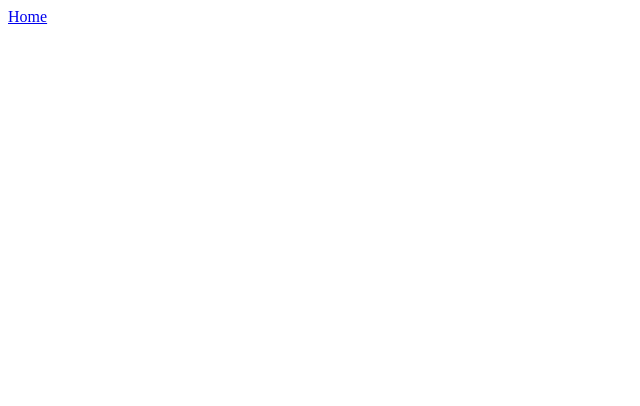
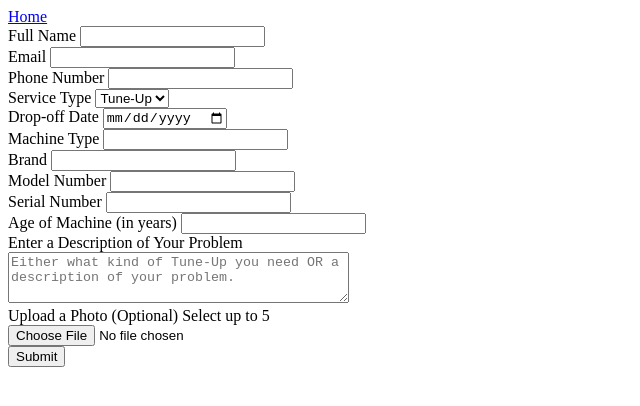
Before and after one commit to norrie-adams/EVS-Small-Engine-Repair-Site, a plain HTML site: page requests.html in a window 1280 px wide. Shown: the whole page, without its empty margins (0-640 px from the left). Drawn offline with Linux system fonts and the light colour scheme.

Commit message:
Added Request Form (HTML Only)
1. Added Request form using HTML
2. Changed Title of contact and reviews to proper titles

```diff
--- a/requests.html
+++ b/requests.html
@@ -7,5 +7,51 @@
 </head>
 <body>
     <a href="index.html">Home</a>
+
+    <form action="/upload" method="POST" enctype="multipart/form-data">
+
+        <label for="fname">Full Name</label>
+        <input type="text" id="fname" required>
+        <br>
+        <label for="email">Email</label>
+        <input type="email" id="email" required>
+        <br>
+        <label for="phone">Phone Number</label>
+        <input type="phone" id="phone" required>
+        <br>
+        <label for="type">Service Type</label>
+        <select>
+            <option value="Tune-Up">Tune-Up</option>
+            <option value="Repair">Repair</option>
+        </select>
+        <br>
+        <label for="date">Drop-off Date</label>
+        <input type="date" id="date" required>
+        <br>
+        <label for="machine">Machine Type</label>
+        <input type="text" id="text" required>
+        <br>
+        <label for="brand">Brand</label>
+        <input type="text" id="brand" required>
+        <br>
+        <label for="model">Model Number</label>
+        <input type="text" id="model" required>
+        <br>
+        <label for="serial_number">Serial Number</label>
+        <input type="text" id="serial_number" required>
+        <br>
+        <label for="age">Age of Machine (in years)</label>
+        <input type="number" id="age" required>
+        <br>
+        <label for="problem_description">Enter a Description of Your Problem</label><br>
+        <textarea id="problem_description" name="problem_description" rows="3" cols="40" required placeholder="Either what kind of Tune-Up you need OR a description of your problem."></textarea>
+        <br>
+        <label for="equipment_image">Upload a Photo (Optional) Select up to 5</label><br>
+        <input type="file" id="equipment_image" name="equipment_image[]" accept="image/* multiple">
+        <br>
+        <input type="submit">
+
+    </form>
+
 </body>
 </html>
```
Also changed, not shown: contact.html (+1 -1 lines), reviews.html (+1 -1 lines).
